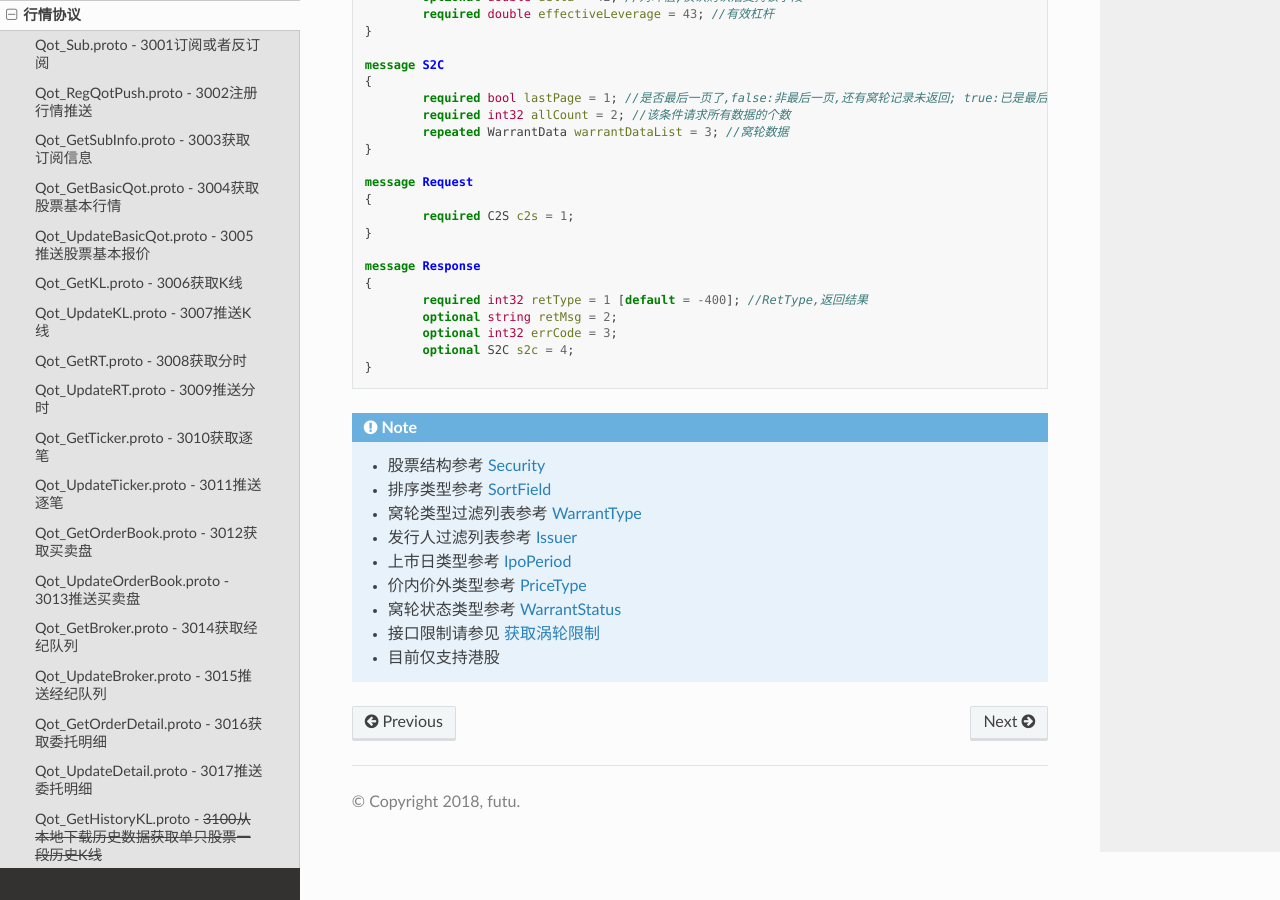
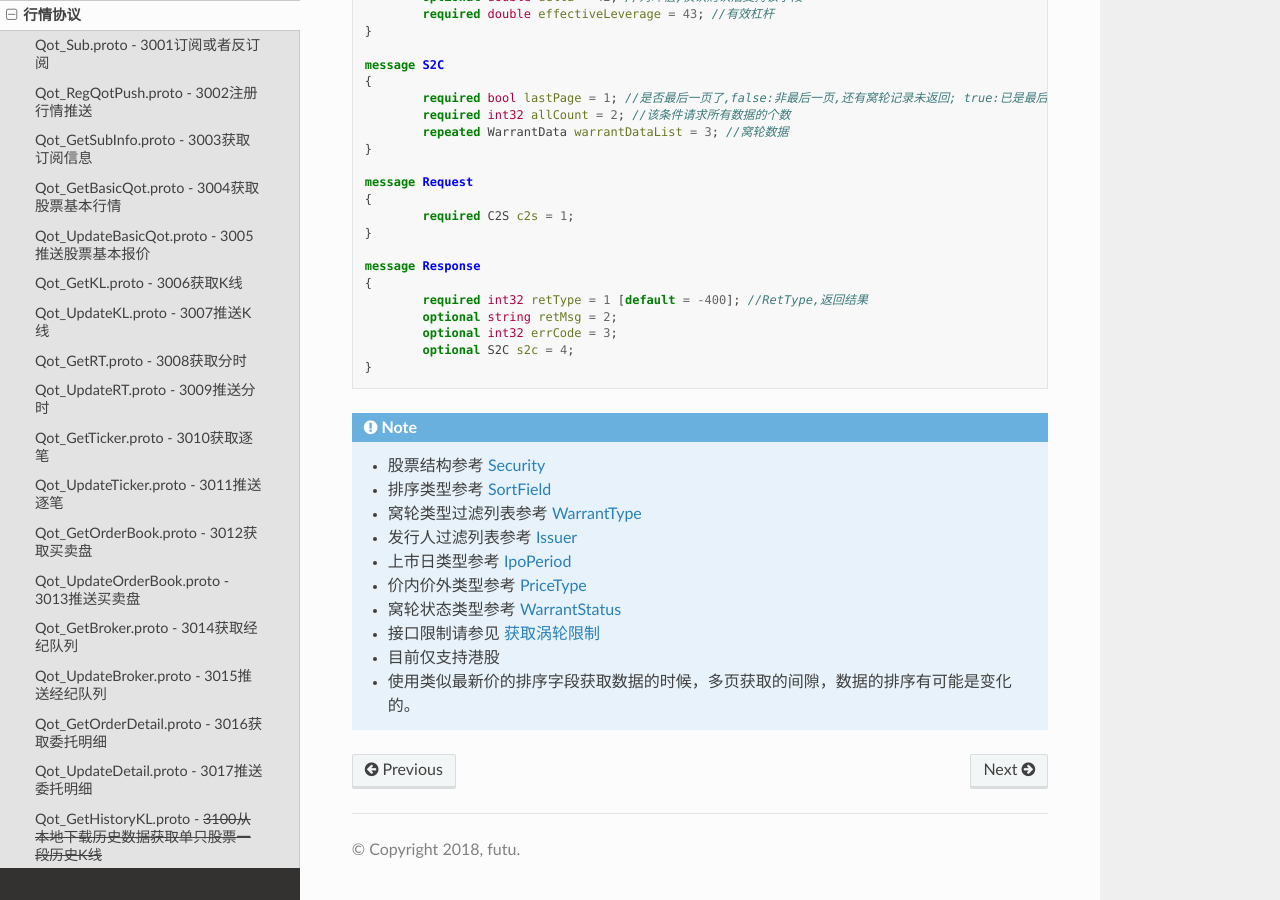
Before and after one commit to FutunnOpen/futu-api-doc, a Sphinx documentation site: the page built from doc_maker/source/protocol/quote_protocol.rst, in a window 1280 px wide and 900 px high, scrolled down 28756 px. Built offline with Sphinx 7.4.7 and the Read the Docs theme 2.0.0, drawn with Linux system fonts in a browser that asks for light colours; pages that are not in the unit, such as notebooks, are missing from menus.

Commit message:
添加涡轮的提示note，多页取数据，排序可能是变化的。

```diff
--- a/doc_maker/source/protocol/quote_protocol.rst
+++ b/doc_maker/source/protocol/quote_protocol.rst
@@ -1635,3 +1635,4 @@
 	* 窝轮状态类型参考 `WarrantStatus <base_define.html#warrantstatus>`_
 	* 接口限制请参见 `获取涡轮限制 <intro.html#id39>`_
 	* 目前仅支持港股
+	* 使用类似最新价的排序字段获取数据的时候，多页获取的间隙，数据的排序有可能是变化的。
```
